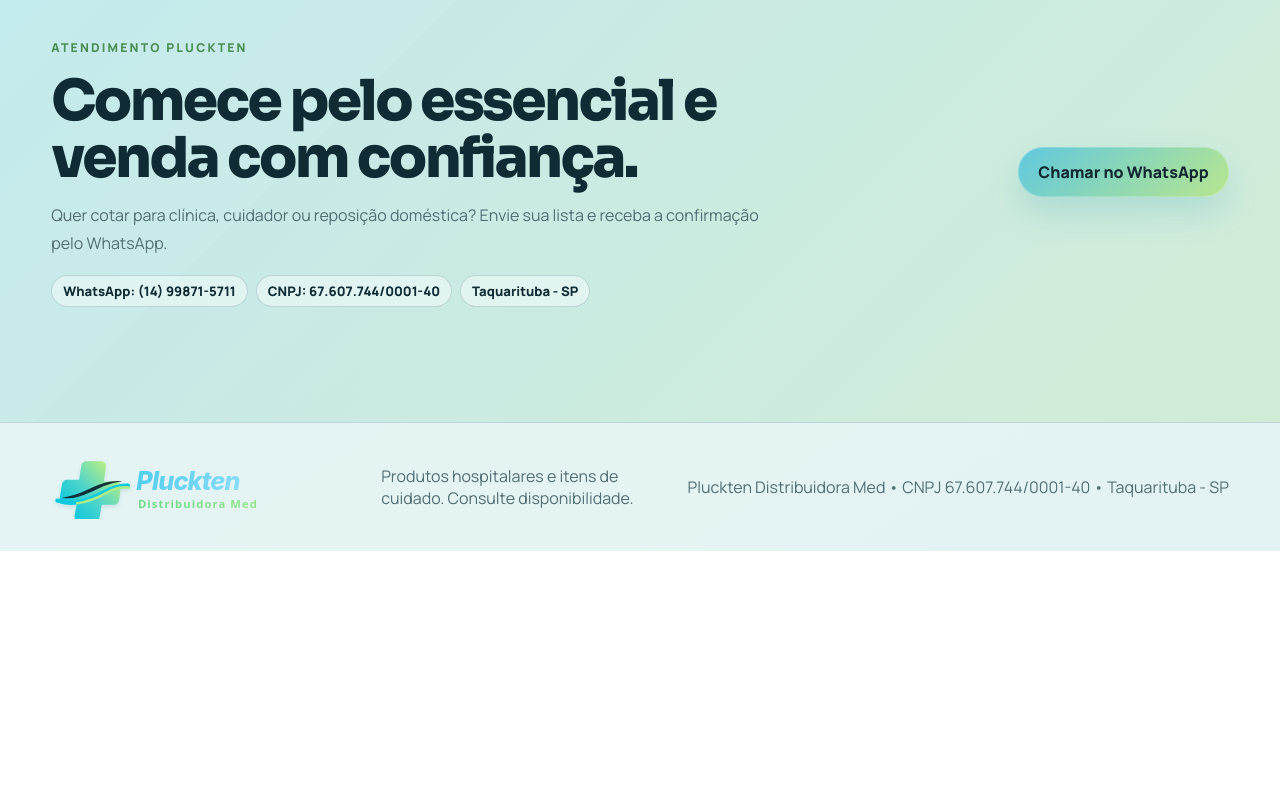
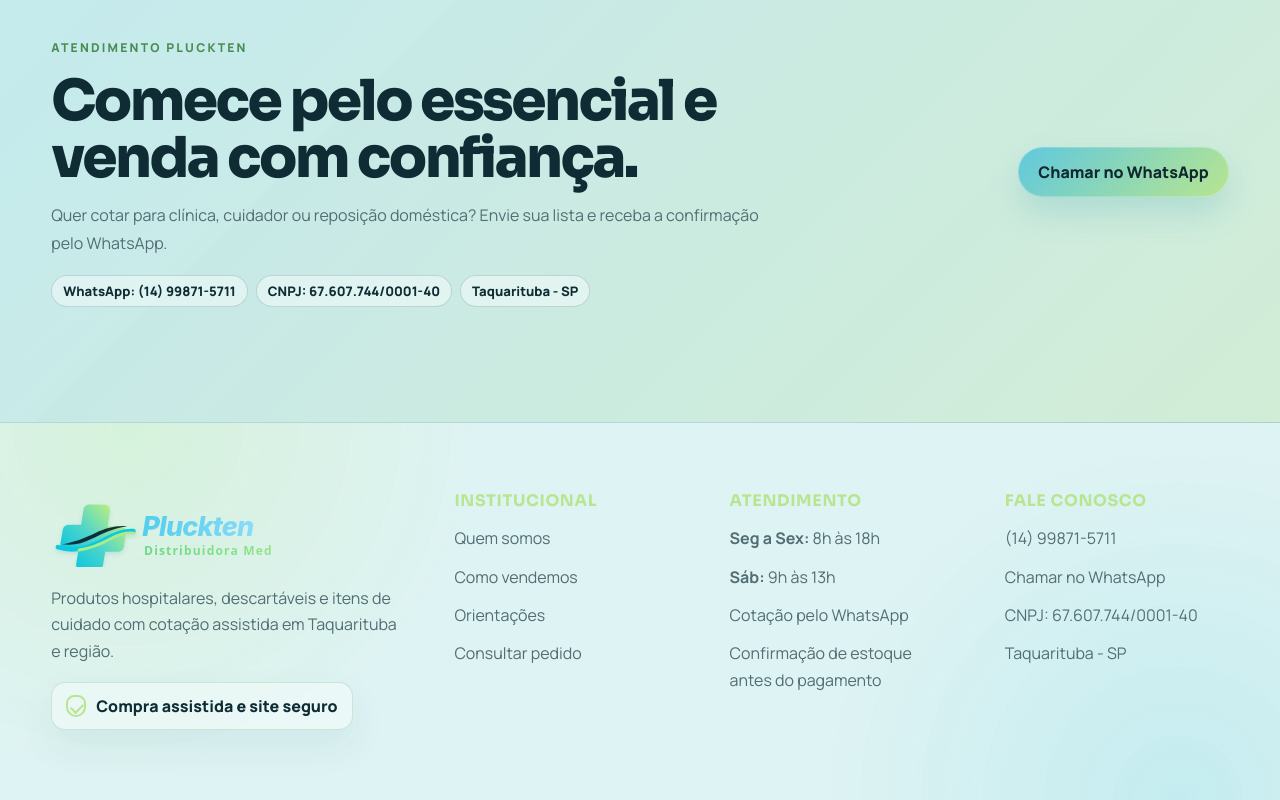
Before and after one commit to pluckten-cyber/pluckten-saude, a website: page index.html in a window 1280 px wide. Shown: the part 3865-4665 px from the top of the page. Before the commit the page ends 4416 px from the top, so only its background shows below. Drawn offline with Linux system fonts and the light colour scheme; no server answers.

Commit message:
Melhora rodape institucional

```diff
--- a/index.html
+++ b/index.html
@@ -344,9 +344,41 @@
     </aside>
 
     <footer class="site-footer">
-      <img src="assets/pluckten-distribuidora-med-logo.svg" alt="Pluckten Distribuidora Med">
-      <span>Produtos hospitalares e itens de cuidado. Consulte disponibilidade.</span>
-      <span>Pluckten Distribuidora Med • CNPJ 67.607.744/0001-40 • Taquarituba - SP</span>
+      <div class="footer-brand">
+        <img src="assets/pluckten-distribuidora-med-logo.svg" alt="Pluckten Distribuidora Med">
+        <p>
+          Produtos hospitalares, descartáveis e itens de cuidado com cotação
+          assistida em Taquarituba e região.
+        </p>
+        <div class="footer-seal">
+          <span aria-hidden="true"></span>
+          Compra assistida e site seguro
+        </div>
+      </div>
+
+      <nav class="footer-column" aria-label="Institucional">
+        <h3>Institucional</h3>
+        <a href="#inicio">Quem somos</a>
+        <a href="#confianca">Como vendemos</a>
+        <a href="#orientacoes">Orientações</a>
+        <a href="#pedido">Consultar pedido</a>
+      </nav>
+
+      <div class="footer-column">
+        <h3>Atendimento</h3>
+        <p><strong>Seg a Sex:</strong> 8h às 18h</p>
+        <p><strong>Sáb:</strong> 9h às 13h</p>
+        <p>Cotação pelo WhatsApp</p>
+        <p>Confirmação de estoque antes do pagamento</p>
+      </div>
+
+      <address class="footer-column footer-contact">
+        <h3>Fale conosco</h3>
+        <a href="tel:+5514998715711">(14) 99871-5711</a>
+        <a data-whatsapp-link href="#" target="_blank" rel="noreferrer">Chamar no WhatsApp</a>
+        <p>CNPJ: 67.607.744/0001-40</p>
+        <p>Taquarituba - SP</p>
+      </address>
     </footer>
 
     <script src="script.js"></script>
--- a/styles.css
+++ b/styles.css
@@ -1450,28 +1450,112 @@
 
 .site-footer {
   display: grid;
-  grid-template-columns: auto minmax(180px, 1fr) auto;
-  align-items: center;
-  gap: 18px;
-  padding: 28px clamp(18px, 4vw, 58px);
+  grid-template-columns: minmax(260px, 1.1fr) repeat(3, minmax(170px, 0.7fr));
+  align-items: start;
+  gap: clamp(22px, 4vw, 58px);
+  padding: clamp(38px, 6vw, 70px) clamp(18px, 4vw, 58px);
   border-top: 1px solid var(--line);
-  background: rgba(232, 247, 247, 0.78);
+  background:
+    radial-gradient(circle at 10% 0%, rgba(184, 237, 137, 0.22), transparent 22rem),
+    radial-gradient(circle at 92% 100%, rgba(82, 205, 226, 0.18), transparent 22rem),
+    rgba(224, 244, 244, 0.88);
 }
 
 .site-footer img {
-  width: min(280px, 100%);
-  height: 72px;
+  width: min(300px, 100%);
+  height: 80px;
   object-fit: contain;
-}
-
-.site-footer span {
+  object-position: left center;
+}
+
+.footer-brand,
+.footer-column,
+.footer-contact {
+  display: grid;
+  gap: 12px;
+}
+
+.footer-brand p,
+.footer-column p,
+.footer-column a {
+  margin: 0;
   color: var(--muted);
+  line-height: 1.65;
+}
+
+.footer-brand p {
+  max-width: 360px;
+}
+
+.footer-column h3 {
+  margin: 0 0 4px;
+  color: var(--green);
+  font-family: Sora, Manrope, sans-serif;
+  font-size: 1rem;
+  letter-spacing: 0.04em;
+  text-transform: uppercase;
+}
+
+.footer-column a {
+  width: fit-content;
+  text-decoration: none;
+  transition:
+    color 160ms ease,
+    transform 160ms ease;
+}
+
+.footer-column a:hover {
+  color: var(--ink);
+  transform: translateX(2px);
+}
+
+.footer-contact {
+  font-style: normal;
+}
+
+.footer-seal {
+  display: inline-flex;
+  align-items: center;
+  gap: 10px;
+  width: fit-content;
+  margin-top: 6px;
+  padding: 12px 14px;
+  border: 1px solid rgba(93, 157, 88, 0.22);
+  border-radius: 14px;
+  background: rgba(238, 249, 248, 0.78);
+  color: var(--text);
+  font-weight: 900;
+  box-shadow: 0 16px 35px rgba(37, 104, 114, 0.08);
+}
+
+.footer-seal span {
+  position: relative;
+  width: 20px;
+  height: 22px;
+  border: 2px solid var(--green);
+  border-radius: 10px 10px 12px 12px;
+}
+
+.footer-seal span::after {
+  position: absolute;
+  left: 5px;
+  top: 4px;
+  width: 6px;
+  height: 10px;
+  border-right: 2px solid var(--green);
+  border-bottom: 2px solid var(--green);
+  content: "";
+  transform: rotate(45deg);
 }
 
 @media (max-width: 1080px) {
   .hero,
   .process-section {
     grid-template-columns: 1fr;
+  }
+
+  .site-footer {
+    grid-template-columns: repeat(2, minmax(0, 1fr));
   }
 
   .hero {
```
